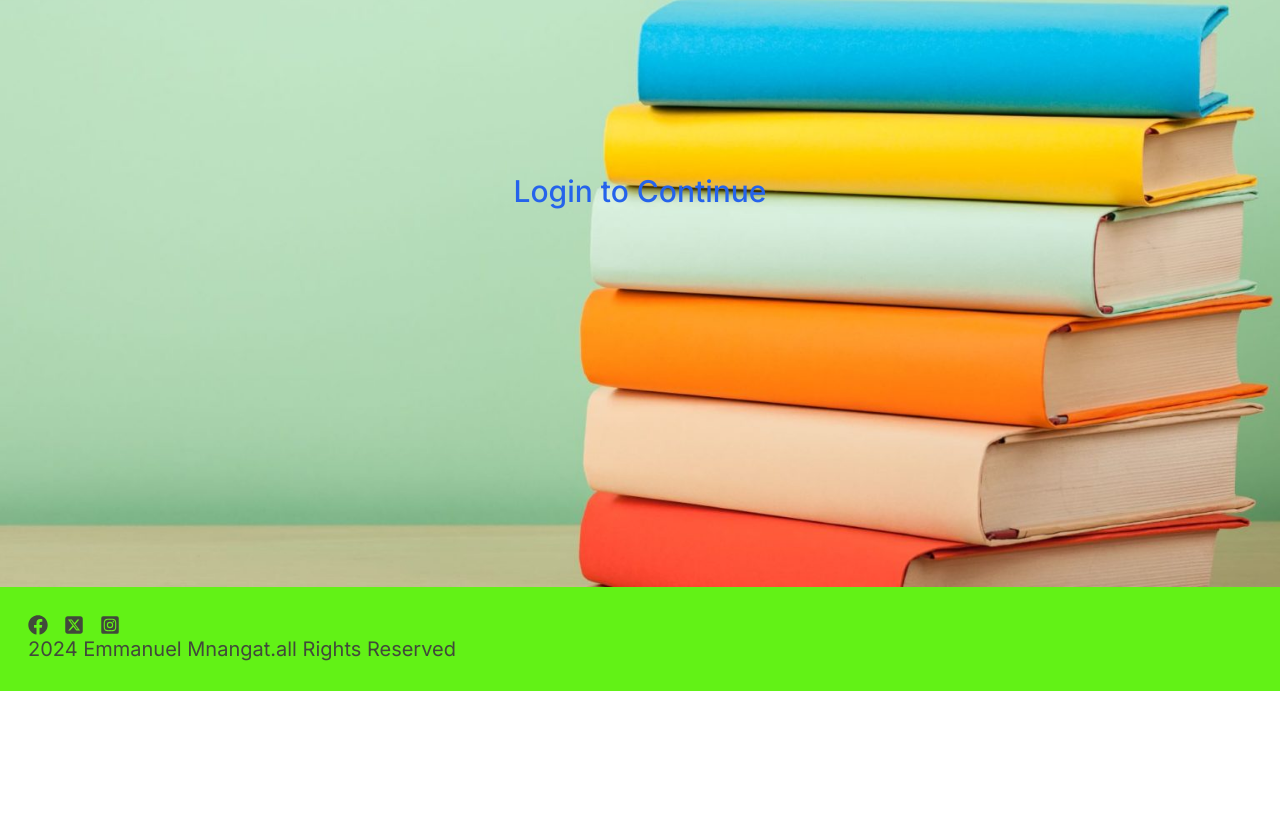
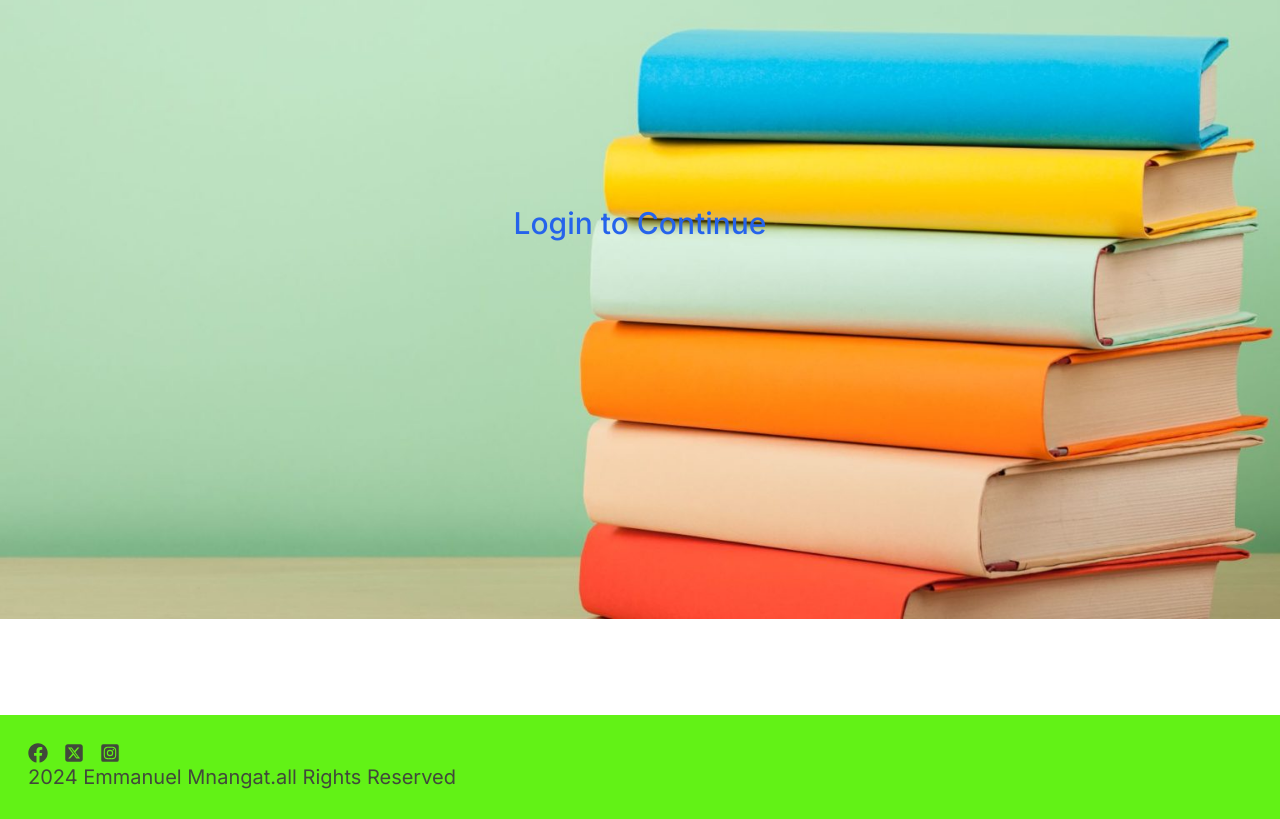
Before and after one commit to devMnangat/gomycode_find-my-book-app, a Next.js app: page / in a window 1280 px wide. Shown: the part 401-1220 px from the top of the page. Before the commit the page ends 1092 px from the top, so only its background shows below. Built offline with nearby package versions, Linux system fonts and the light colour scheme; no server answers.

Commit message:
chore: additional styling

```diff
--- a/src/app/dashboard/page.tsx
+++ b/src/app/dashboard/page.tsx
@@ -3,23 +3,32 @@ import { redirect } from "next/navigation";
 import UserInfo from "@/components/UserInfo";
 
 import { getServerAuthSession } from "@/server/auth";
-import { IUser } from "@/types/user";
+// import { IUser } from "@/types/user";
 import React from "react";
 import Link from "next/link";
-import BooksPage from "../books/page";
+import { IUser } from "@/types/user";
+import Profile from "@/components/Profile";
+import { dbConnect } from "@/mongoose/dbConnect";
+import { UserModel } from "@/models/UserModel";
+// import BooksPage from "../books/page";
 
 export default async function Dashboard() {
   const session = await getServerAuthSession();
+  await dbConnect();
+  let user = await UserModel.findOne({
+    _id: session?.user?.id,
+  });
   // console.log({session})
   if (!session?.user) redirect("/login");
   return (
-    <div className="p-3 bg-[url('../../public/Images/bg-img2.jpg')] bg-cover bg-center h-screen">
+    <div className="p-3 min-h-fit overflow-y-scroll bg-[url('../../public/Images/bg-img2.jpg')] bg-cover bg-center h-screen">
       <h1 className="text-xl font-semibold md:text-2xl text-slate-500">
       Dashboard
       </h1>
       <div className="bg-slate-300">
-        <UserInfo user={session?.user as IUser} />
+        <UserInfo user={user as any as IUser} />
         <div className="flex justify-center">
+          <Profile profileDetails={JSON.stringify(user)} />
           <Link href={"/search"}>
           <button className="bg-theme-secondary text-theme-natural text-lg py-3 px-5 rounded-full ">
             Explore books
--- a/src/app/layout.tsx
+++ b/src/app/layout.tsx
@@ -24,9 +24,9 @@ export default function RootLayout({
     <html lang="en">
       <body className={inter.className}>
         <ProviderWrapper>
-          <div className="w-full max-w-7xl mx-auto">
+          <div className="flex flex-col gap-4 w-full h-screen min-h-fit max-w-7xl mx-auto">
         <Header />
-        <main className="min-h-[90vh] h-fit">
+        <main className="h-screen min-h-fit my-4 mb-8">
         {children}
       <ToastContainer position="top-right" autoClose={3000} hideProgressBar />
 
--- a/src/components/DownloadPdf.tsx
+++ b/src/components/DownloadPdf.tsx
@@ -2,13 +2,14 @@
 import { useSession } from "next-auth/react";
 import React from "react";
 import { MdFileDownload } from "react-icons/md";
+import { toast } from "react-toastify";
 
 const DownloadLink = ({ book }: any) => {
   const { data: session } = useSession();
 
   const handleDownload = () => {
     if (!session?.user) {
-      alert("You need to login to download");
+      toast.error("You need to login to download");
       return;
     }
     const url = book?.accessInfo?.epub?.downloadLink || null; // Path to your PDF file
--- a/src/components/Footer.tsx
+++ b/src/components/Footer.tsx
@@ -5,7 +5,7 @@ import { FaSquareXTwitter } from 'react-icons/fa6'
 
 export function Footer() {
   return (
-    <footer className=' bg-theme-primary text-theme-secondary text-xl p-5 md:p-7'>
+    <footer className=' bg-theme-primary text-theme-secondary text-xl p-5 md:p-7 mt-12'>
       <div className='flex gap-4'>
       <Link href={"https://www.facebook.com/emmanuel.rotich.121398"}><FaFacebook className='hover:text-blue-700' /></Link>
       <Link href={""}><FaSquareXTwitter /></Link>
```
